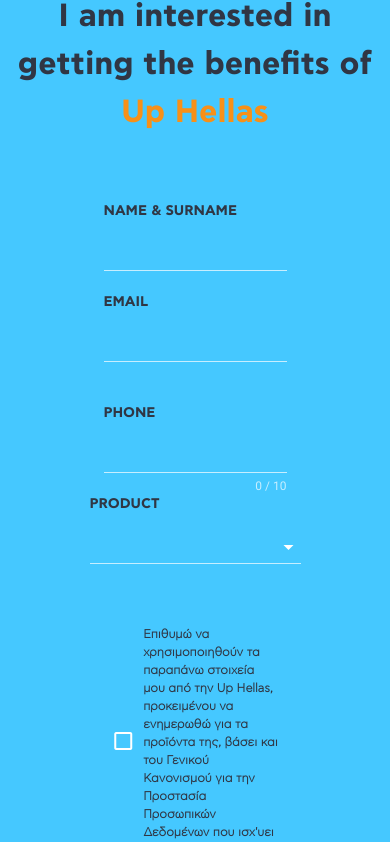
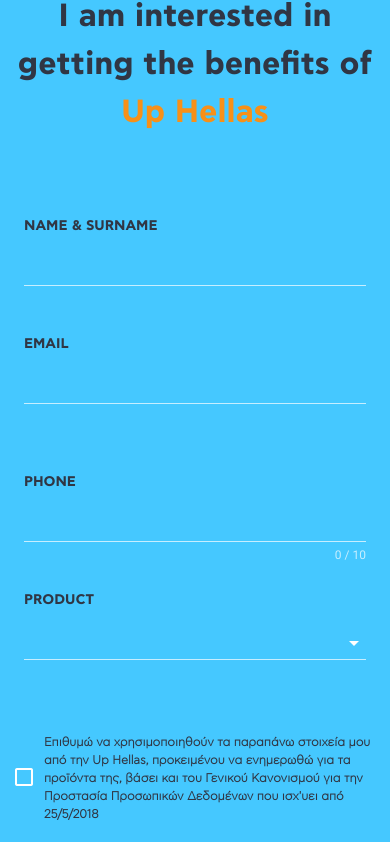
Before and after one commit to JoanGeo24/upHellas, a Nuxt app: page / in a window 390 px wide. Shown: the part 8896-9738 px from the top of the page. Built offline with nearby package versions, Linux system fonts and the light colour scheme; no server answers.

Commit message:
Up Hellas Single page

```diff
--- a/pages/index.vue
+++ b/pages/index.vue
@@ -169,14 +169,14 @@
     <testimonials></testimonials>
     <v-col :class="$vuetify.breakpoint.lgAndUp ? 'pa-16' : ''" justify="center" align="center" cols="12" class="section__form" ref="contactUsSection">
       <h1 class="section__form-title">I am interested in getting the benefits of <span>Up Hellas</span></h1>
-      <v-col justify="center" align="center" class="pa-0" :cols="$vuetify.breakpoint.mdAndUp ? '8' : '11'">
+      <v-col justify="center" align="center" class="pa-0" :cols="$vuetify.breakpoint.mdAndUp ? '7' : '12'">
         <v-form
           ref="form"
           v-model="valid"
           lazy-validation
         >
-          <div class="form-group pt-16 pb-5" :class="$vuetify.breakpoint.mdAndUp ? 'mr-10' : ''">
-            <div class="form-field">
+          <div class="form-group pt-16 pb-5">
+            <v-col class="form-field" justify="center" align="left">
               <label for="fullname">Name & Surname</label>
               <v-text-field
                 id="fullname"
@@ -184,8 +184,8 @@
                 :rules="nameRules"
                 required
               ></v-text-field>
-            </div>
-            <div class="form-field">
+            </v-col>
+            <v-col class="form-field" justify="center" align="left">
               <label for="fullname">Email</label>
               <v-text-field
                 id="email"
@@ -193,10 +193,10 @@
                 :rules="emailRules"
                 required
               ></v-text-field>
-            </div>
+            </v-col>
           </div>
           <div class="form-group pb-10">
-            <div class="form-field">
+            <v-col class="form-field" justify="center" align="left">
               <label for="phone">Phone</label>
               <v-text-field
                 id="phone"
@@ -205,8 +205,8 @@
                 :counter="10"
                 required
               ></v-text-field>
-            </div>
-            <div class="form-field">
+            </v-col>
+            <v-col class="form-field" justify="center" align="left">
               <label for="product">Product</label>
               <v-select
                 id="product"
@@ -215,7 +215,7 @@
                 :rules="[v => !!v || 'Product is required']"
                 required
               ></v-select>
-            </div>
+            </v-col>
           </div>
           <div class="form-checkbox">
             <v-checkbox
@@ -577,11 +577,6 @@
     }
 
     &-field {
-      margin: 0 20px;
-      display: flex;
-      flex-direction: column;
-      align-items: flex-start;
-      justify-content: center;
 
       label {
         color: #303644 !important;
@@ -597,7 +592,6 @@
       justify-content: center;
       align-items: center;
       margin-bottom: 40px;
-      width: 50%;
 
       label {
         color: #303644 !important;
@@ -672,16 +666,8 @@
     .form {
       &-group {
         display: flex;
-        flex-direction: row;
+        flex-direction: column;
         flex-wrap: wrap;
-        justify-content: center;
-      }
-
-      &-field {
-        margin: 0 20px;
-        display: flex;
-        flex-direction: column;
-        align-items: flex-start;
         justify-content: center;
       }
 
```
